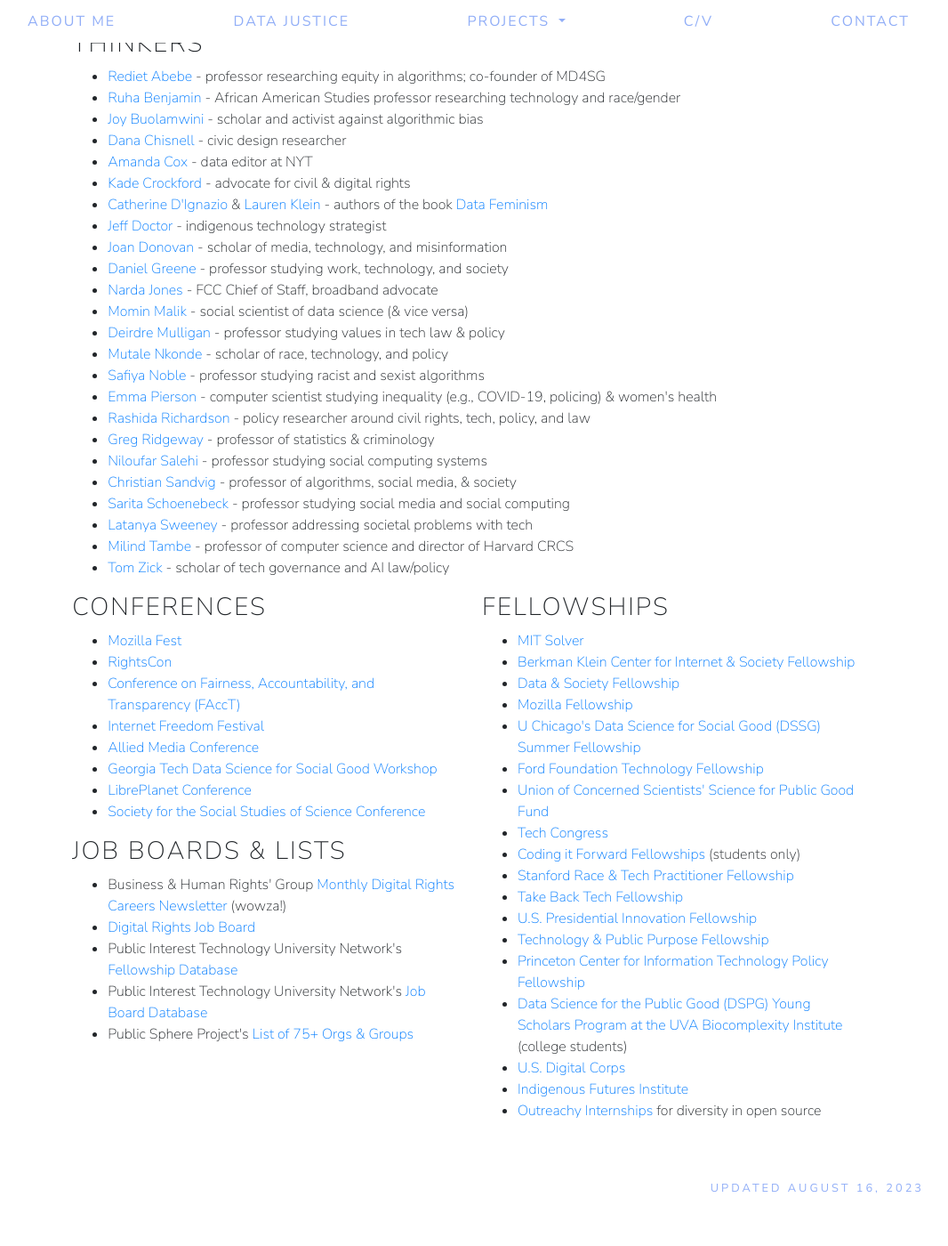
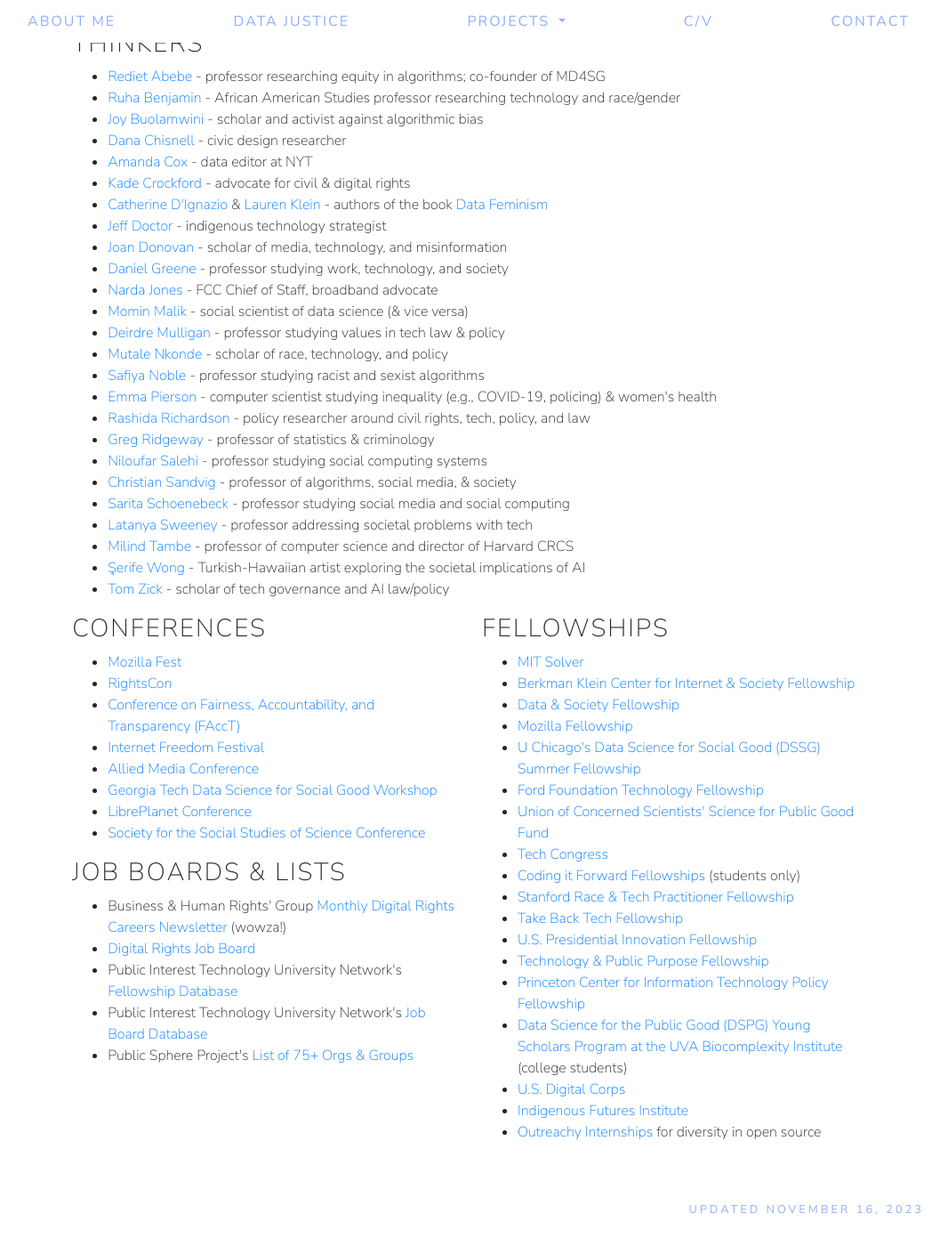
Before and after one commit to smhurwitz/smhurwitz.github.io, a Jekyll site: the page built from datajustice.html, in a window 1280 px wide and 1400 px high, scrolled down 1086 px. Shown: the whole window at 89% size, without its empty margins (113-1179 px from the left). Built offline with Jekyll 4.4.1, drawn with Linux system fonts in a browser that asks for light colours; nearby versions of some CDN libraries; before the commit the page ends 2462 px from its top, so only the background shows below that.

Commit message:
add Sherry Wong

```diff
--- a/datajustice.html
+++ b/datajustice.html
@@ -119,6 +119,7 @@
           <li><a href="https://yardi.people.si.umich.edu/" target="_blank">Sarita Schoenebeck</a> - professor studying social media and social computing</li>
           <li><a href="https://www.iq.harvard.edu/people/latanya-sweeney" target="_blank">Latanya Sweeney</a> - professor addressing societal problems with tech</li>
           <li><a href="https://teamcore.seas.harvard.edu/tambe" target="_blank">Milind Tambe</a> - professor of computer science and director of Harvard CRCS</li>
+          <li><a href="https://www.sherrying.com/about-1" target="_blank">Şerife Wong</a> - Turkish-Hawaiian artist exploring the societal implications of AI</li>
           <li><a href="https://cyber.harvard.edu/people/tom-zick" target="_blank">Tom Zick</a> - scholar of tech governance and AI law/policy</li>
         </ul>
       </div>
@@ -177,4 +178,4 @@
 
 </main>
 
-<footer>Updated August 16, 2023</footer>
+<footer>Updated November 16, 2023</footer>
```
